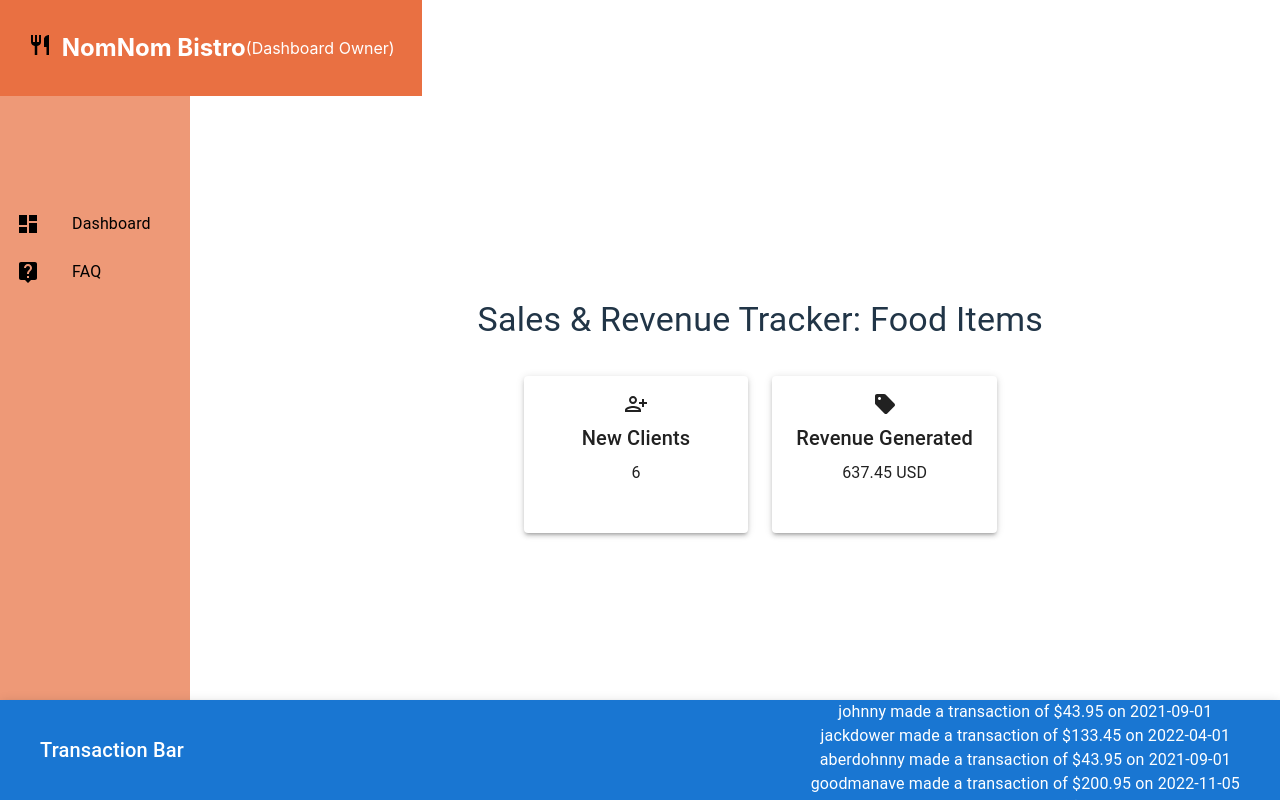
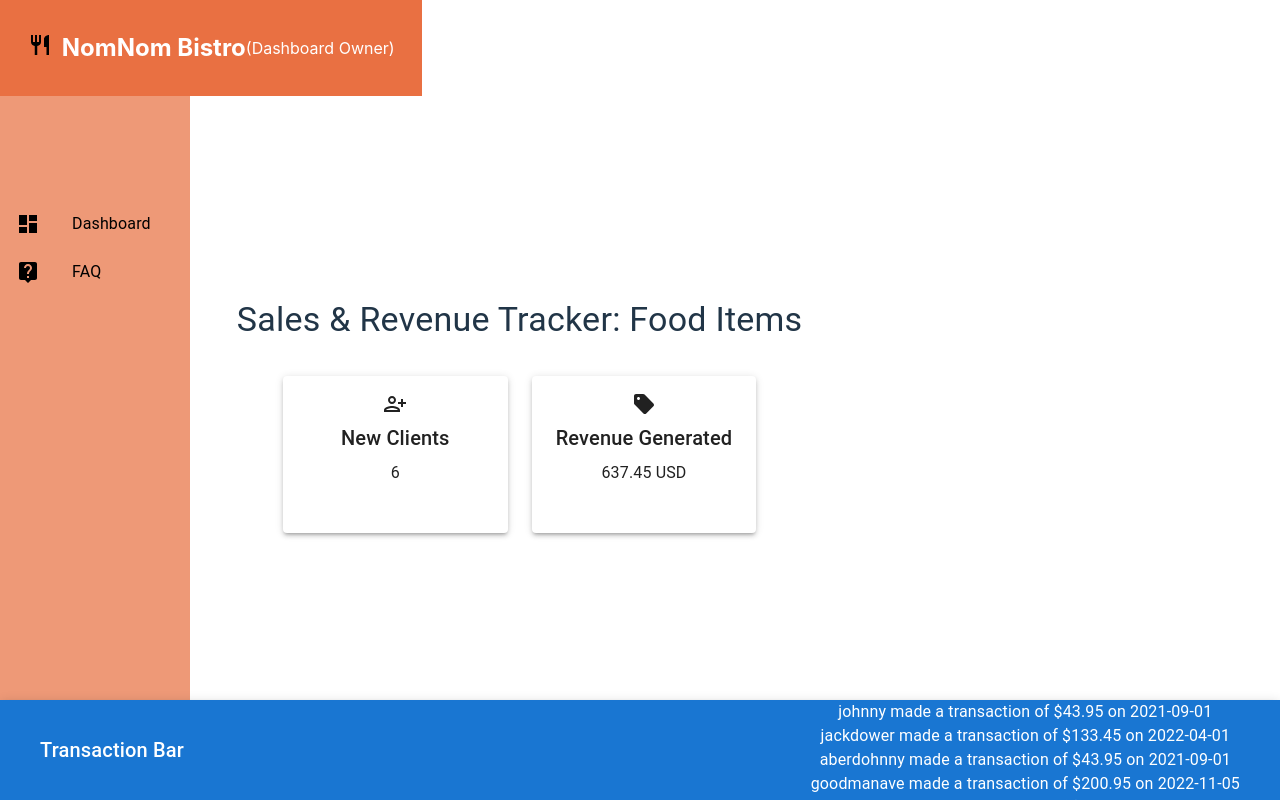
Before and after one commit to mattbixby123/B27AW-The-Sales-Dashboard, a React (Vite) app: page / in a window 1280 px wide. Built offline with nearby package versions, Linux system fonts and the light colour scheme.

Commit message:
done for now

```diff
--- a/src/App.jsx
+++ b/src/App.jsx
@@ -5,32 +5,24 @@ import PrimaryDash from './components/primary-dash';
 import Heading from './components/heading';
 import TransactionBar from './components/transaction-bar';
 import { Grid } from '@mui/material';
-import { mockTransactions } from '/mockData'; // Import mockTransactions data
-
+import { mockTransactions } from '/mockData'; // Import mockTransactions data, assuming the path is correct
 
 function App() {
-
   return (
-    <Grid container>
-      {/* Sidebar Component */}
-      <Grid item xs={12} md={3}>
+    <Grid container> {/* MAIN CONTAINER FOR APP*/}
+      <Grid item xs={12} md={3}> {/* Sidebar Component Grid */}
         <Sidebar />
       </Grid>
-      {/* Main Content Area */}
-      <Grid item xs={12} md={9}>
-        <Grid container direction="column">
-          {/* Heading Component */}
-          <Grid item>
-            <Heading />
-          </Grid>
-          {/* PrimaryDash Component */}
-          <Grid item>
-            <PrimaryDash transactions={mockTransactions} />
-          </Grid>
-        </Grid>
+
+      <Grid item xs={12} md={9}> {/* Header Grid */}
+        <Heading />
       </Grid>
-      {/* TransactionBar Component */}
-      <Grid item xs={12}>
+
+      <Grid item xs={12} md={9}> {/* PrimaryDash Grid */}
+        <PrimaryDash transactions={mockTransactions} />
+      </Grid>
+
+      <Grid item xs={12}> {/* TransactionBar Component Grid */}
         <TransactionBar transactions={mockTransactions} />
       </Grid>
     </Grid>
```
